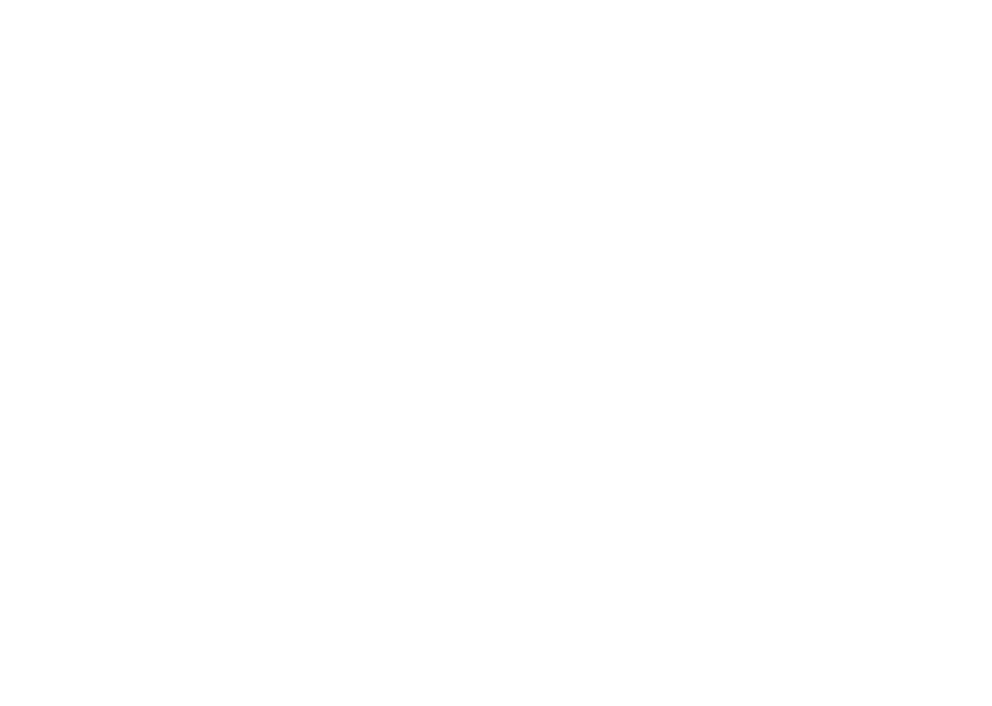
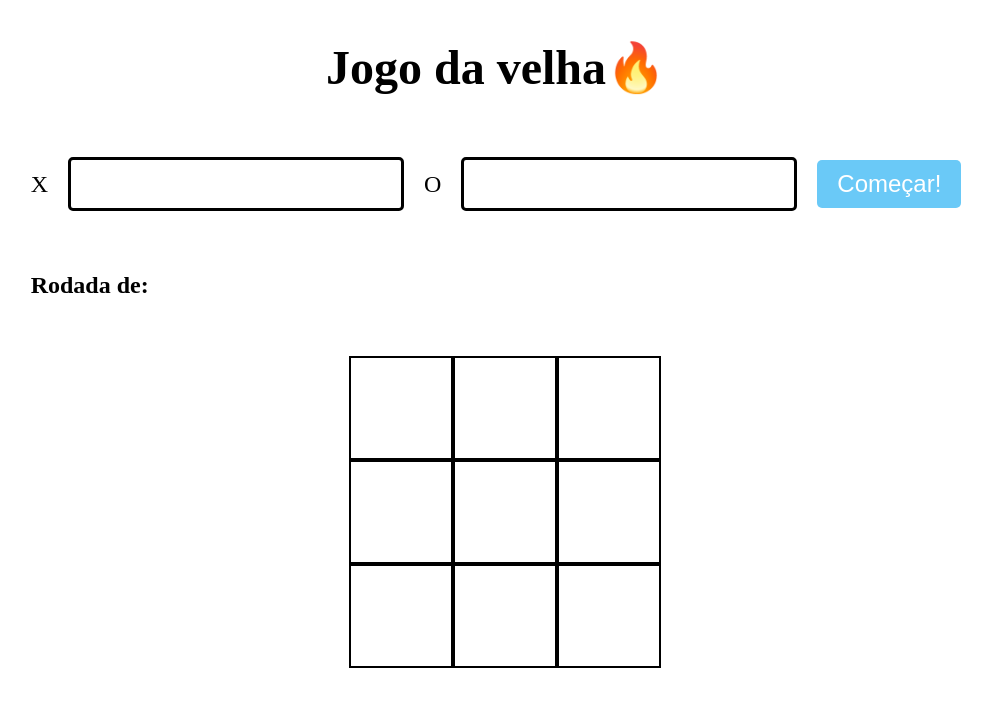
Before and after one commit to tarcisiodev1/tic_tac_toe, a plain HTML site: page index.html in a window 1280 px wide. Shown: the whole page, without its empty margins (144-1136 px from the left). Drawn offline with Linux system fonts and the light colour scheme.

Commit message:
add html e css

```diff
--- a/index.html
+++ b/index.html
@@ -8,5 +8,26 @@
     <link rel="stylesheet" href="style.css" />
     <title>Document</title>
   </head>
-  <body></body>
+  <body>
+    <h1>Jogo da velha🔥</h1>
+    <div id="nav">
+      <label for="player1">X</label>
+      <input type="text" id="player1" name="player1" />
+      <label for="player2">O</label>
+      <input type="text" id="player2" name="player2" />
+      <button id="start">Começar!</button>
+      <h2>Rodada de: <span id="rodada"></span></h2>
+    </div>
+    <div id="conteiner-jogo">
+      <span class="campos-jogo" data-campos="0.0"></span>
+      <span class="campos-jogo" data-campos="0.1"></span>
+      <span class="campos-jogo" data-campos="0.2"></span>
+      <span class="campos-jogo" data-campos="1.0"></span>
+      <span class="campos-jogo" data-campos="1.1"></span>
+      <span class="campos-jogo" data-campos="1.2"></span>
+      <span class="campos-jogo" data-campos="2.0"></span>
+      <span class="campos-jogo" data-campos="2.1"></span>
+      <span class="campos-jogo" data-campos="2.2"></span>
+    </div>
+  </body>
 </html>
--- a/style.css
+++ b/style.css
@@ -0,0 +1,80 @@
+/* Estilo para o cabeçalho h1 */
+h1 {
+  text-align: center;
+  font-size: 3rem;
+  margin-top: 2rem;
+}
+
+/* Estilo para os campos do jogo */
+.campos-jogo {
+  display: inline-block;
+  width: 100px;
+  height: 100px;
+  border: 2px solid black;
+  margin: 5px;
+  text-align: center;
+  line-height: 100px;
+  font-size: 3rem;
+}
+
+/* Estilo para o botão de começar */
+#start {
+  display: inline-block;
+  margin: 2rem auto;
+  padding: 10px 20px;
+  font-size: 1.5rem;
+  border-radius: 5px;
+  background-color: #6ac9f7;
+  color: white;
+  border: none;
+}
+
+/* Estilo para o texto "Rodada de" */
+h2 {
+  font-size: 1.5rem;
+  margin-top: 2rem;
+}
+
+/* Estilo para o número da rodada */
+#rodada {
+  font-weight: bold;
+}
+
+/* Estilo para os inputs dos jogadores */
+label {
+  display: inline-block;
+  font-size: 1.5rem;
+  margin-right: 1rem;
+}
+
+input {
+  padding: 10px;
+  font-size: 1.5rem;
+  border-radius: 5px;
+  border: solid;
+  margin-right: 1rem;
+}
+
+/* Estilo para o container do jogo */
+#conteiner-jogo {
+  text-align: center;
+  margin-top: 2rem;
+
+  display: grid;
+  grid-template-columns: 6rem 6rem 6rem;
+  grid-template-rows: 6rem 6rem 6rem;
+  gap: 0.5rem;
+  margin-bottom: 1.5rem;
+  max-width: 19rem;
+}
+
+body {
+  display: flex;
+  flex-direction: column;
+  align-items: center;
+  justify-content: center;
+}
+
+#conteiner-jogo span.win {
+  background-color: #25a340;
+}
```
